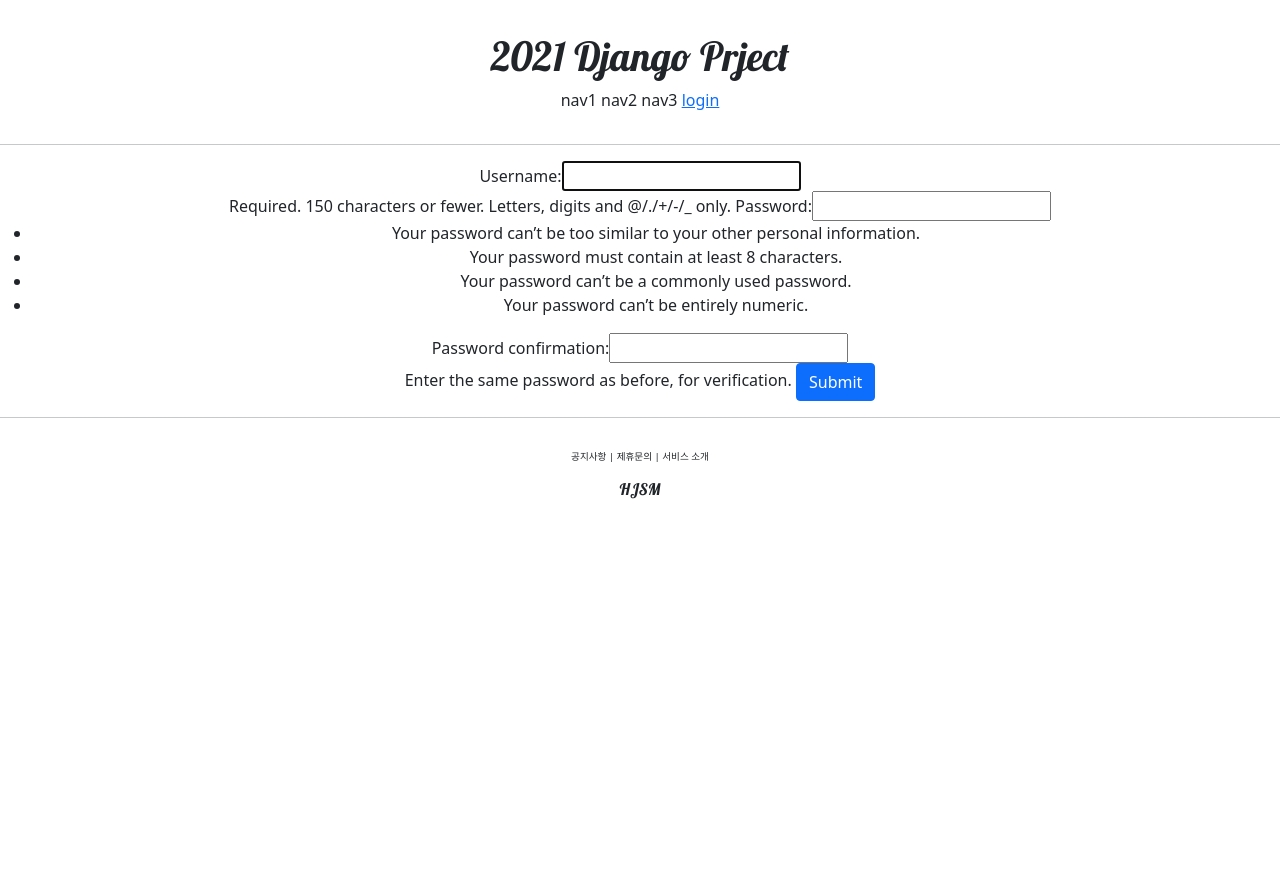
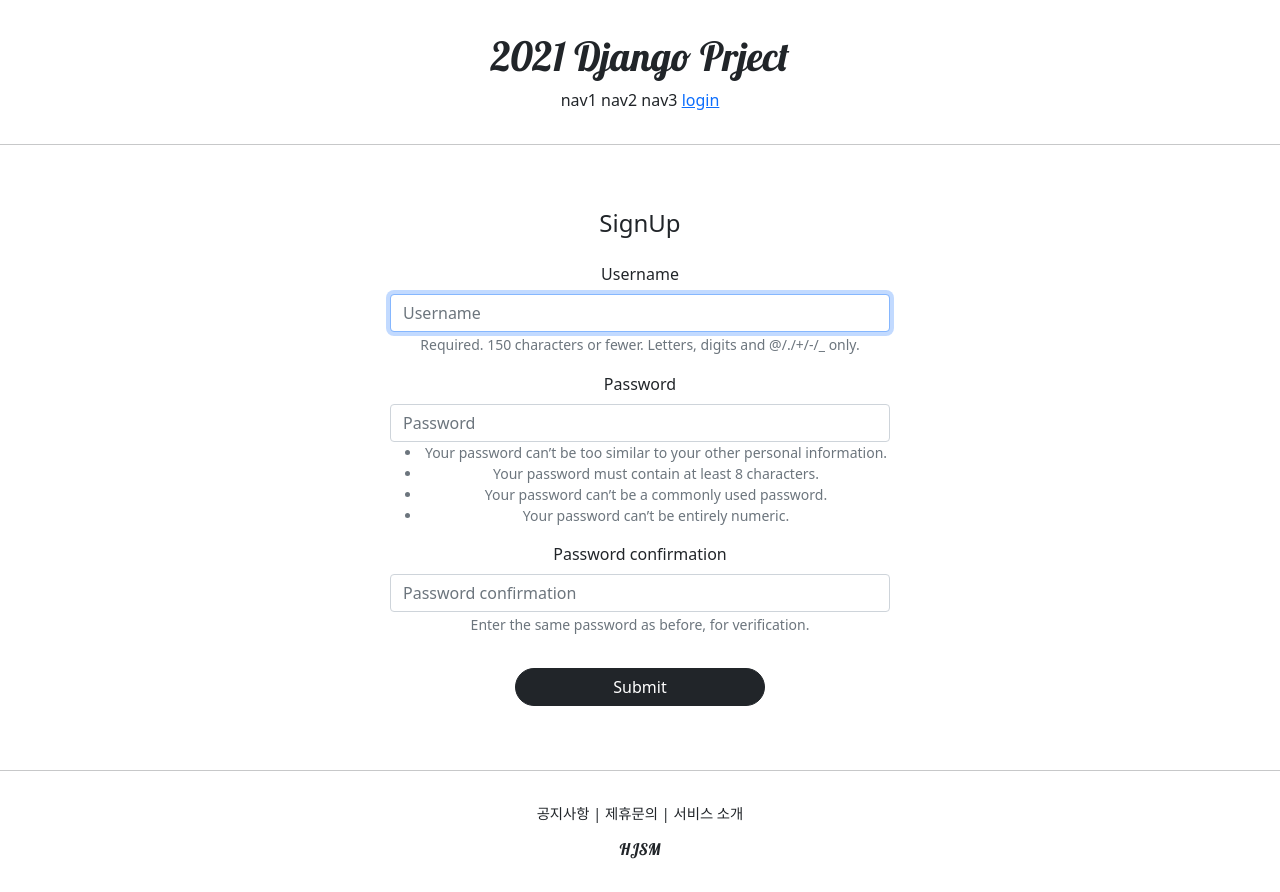
Before and after one commit to ddubi6796/hjsm, a Django app: page /account/create/ in a window 1280 px wide. Before the commit the page ends 499 px from the top, so only its background shows below. Run offline with Django 3.2, Linux system fonts and the light colour scheme; some libraries are stand-ins or nearby versions.

Commit message:
django course 23 commit

```diff
--- a/accountapp/templates/accountapp/create.html
+++ b/accountapp/templates/accountapp/create.html
@@ -1,12 +1,17 @@
 {% extends 'base.html' %}
+{% load bootstrap4 %}
 
 {% block content %}
 
-<div style="text-align: center">
+<div style="text-align:center; max-width:500px; margin:4rem auto;">
+    <div class="mb-4">
+        <h4>SignUp</h4>
+    </div>
     <form action="{% url 'accountapp:create' %}" method="post">
         {% csrf_token %}
-        {{ form }}
-        <input type="submit" class="btn btn-primary">
+<!--        {{ form }}-->
+            {% bootstrap_form form %}
+            <input type="submit" class="btn btn-dark rounded-pill col-6 mt-3">
     </form>
 </div>
 
--- a/hjsm/settings.py
+++ b/hjsm/settings.py
@@ -50,6 +50,7 @@ INSTALLED_APPS = [
     'django.contrib.sessions',
     'django.contrib.messages',
     'django.contrib.staticfiles',
+    'bootstrap4',
     'accountapp'
 ]
 
--- a/static/base.css
+++ b/static/base.css
@@ -8,7 +8,7 @@
 }
 
 .hjsm_footer_button {
-    font-size: .6rem;
+    font-size: .9rem;
 }
 
 .hjsm_header {
--- a/templates/base.html
+++ b/templates/base.html
@@ -3,7 +3,7 @@
 
 {% include 'head.html' %}
 
-<body>
+<body style="font-family='NanumSquareR';">
     {% include 'header.html' %}
 
     <hr>
--- a/templates/head.html
+++ b/templates/head.html
@@ -14,4 +14,23 @@
 
     <!-- DEFAULT CSS LINK -->
     <link rel="stylesheet" type="text/css" href="{% static 'base.css'%}">
+
+    <style>
+        @font-face {
+            font-family: 'NanumSquareR';
+            src: local('NanumSquareR'),
+            url("{% static 'fonts/NanumSquareR.otf' %}") format("opentype");
+        @font-face {
+            font-family: 'NanumSquareEB';
+            src: local('NanumSquareEB'),
+            url("{% static 'fonts/NanumSquareEB.otf' %}") format("opentype");
+        @font-face {
+            font-family: 'NanumSquareB';
+            src: local('NanumSquareB'),
+            url("{% static 'fonts/NanumSquareB.otf' %}") format("opentype");
+        @font-face {
+            font-family: 'NanumSquareL';
+            src: local('NanumSquareL'),
+            url("{% static 'fonts/NanumSquareL.otf' %}") format("opentype");
+    </style>
 </head>
```
Also changed, not shown: accountapp/templates/accountapp/login.html (+5 -3 lines), static/fonts/NanumSquareB.otf (added), static/fonts/NanumSquareEB.otf (added), static/fonts/NanumSquareL.otf (added), static/fonts/NanumSquareR.otf (added).
